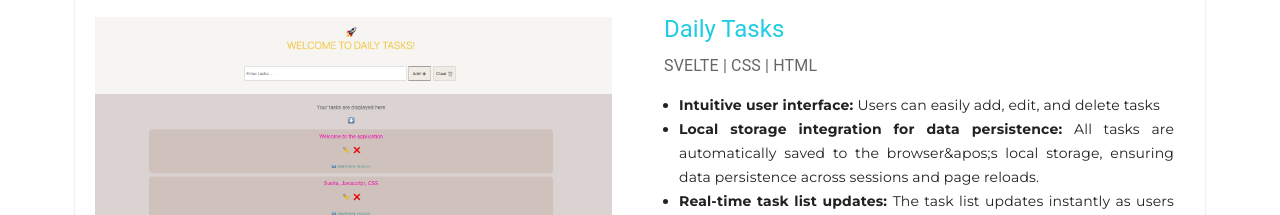
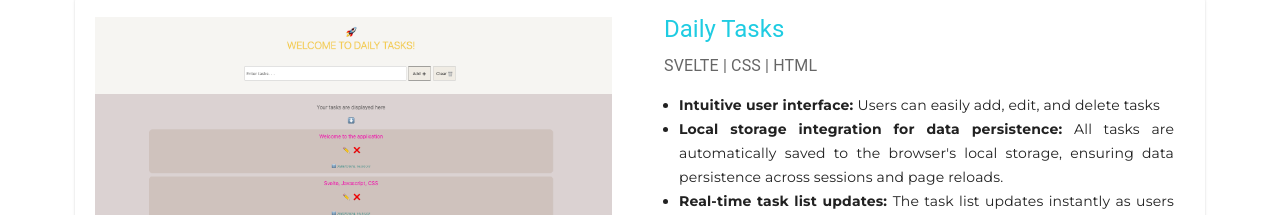
Before and after one commit to kalyani-ingle/portfolio, a React (Vite) app in the folder Client/: page /#/projects in a window 1280 px wide. Shown: the part 585-800 px from the top of the page. Built offline with nearby package versions, Linux system fonts and the light colour scheme; a web font is replaced by a local one.

Commit message:
text error corrected

```diff
--- a/Client/src/components/Projects.jsx
+++ b/Client/src/components/Projects.jsx
@@ -28,7 +28,7 @@ const projects = [
     tech: "SVELTE | CSS | HTML",
     description: [
       { header: "Intuitive user interface", text: "Users can easily add, edit, and delete tasks" },
-      { header: "Local storage integration for data persistence", text: "All tasks are automatically saved to the browser&apos;s local storage, ensuring data persistence across sessions and page reloads." },
+      { header: "Local storage integration for data persistence", text: "All tasks are automatically saved to the browser's local storage, ensuring data persistence across sessions and page reloads." },
       { header: "Real-time task list updates", text: "The task list updates instantly as users add, modify, or remove items, providing immediate visual feedback." },
       { header: "Modal-based task editing with user notifications", text: "Tasks can be edited via a pop-up modal. Users receive notifications for successful updates or when no changes are made." }
     ],
```
